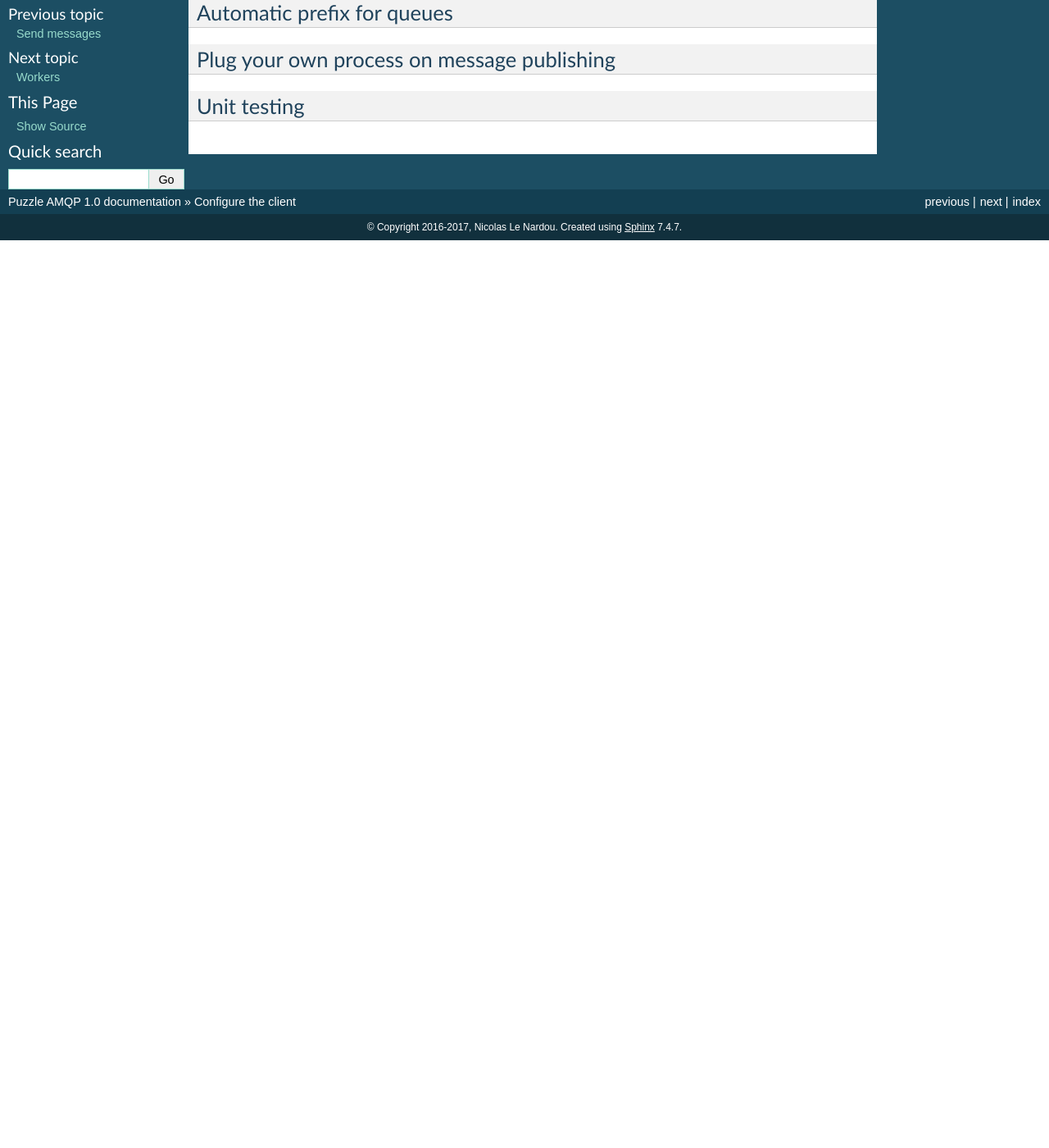
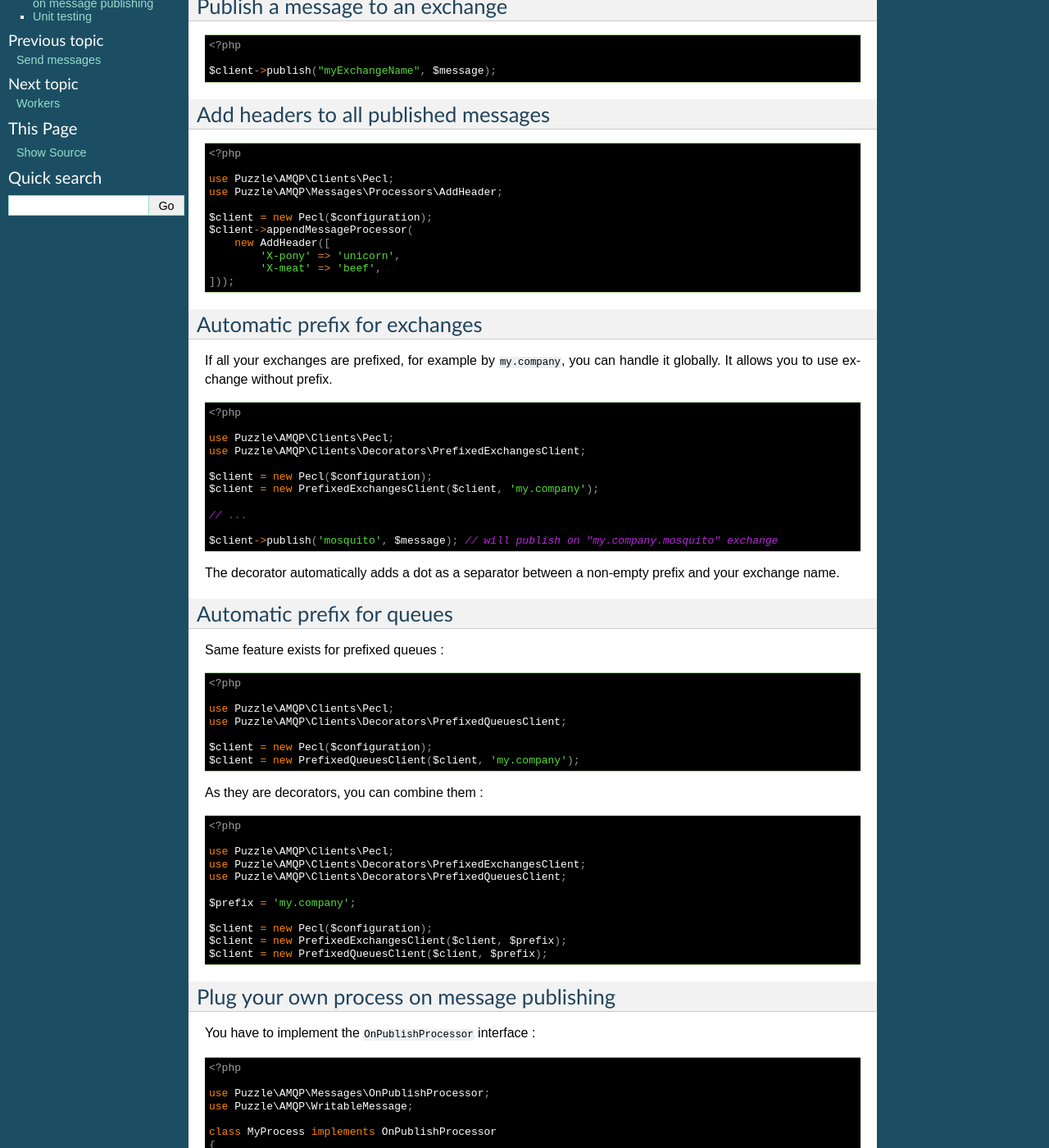
Before and after one commit to puzzle-org/documentation-amqp, a Sphinx documentation site: the page built from docs/clients.rst, in a window 1280 px wide and 1400 px high, scrolled down 270 px. Shown: the whole window at 82% size. Built offline with Sphinx 7.4.7, drawn with Linux system fonts in a browser that asks for light colours; before the commit the page ends 900 px from its top, so only the background shows below that; some of the changed text lies outside the part shown.

Commit message:
add client chapter

```diff
--- a/docs/clients.rst
+++ b/docs/clients.rst
@@ -6,17 +6,178 @@ Configure the client
 Create a client using the PECL extension
 ----------------------------------------
 
-Add header to all published messages
-------------------------------------
+.. code-block:: php
+
+    <?php
+
+    use Puzzle\AMQP\Clients\Pecl;
+
+    $client = new Pecl($configuration);
+
+
+Publish a message to an exchange
+--------------------------------
+
+.. code-block:: php
+
+    <?php
+
+    $client->publish("myExchangeName", $message);
+
+
+Add headers to all published messages
+-------------------------------------
+
+.. code-block:: php
+
+    <?php
+
+    use Puzzle\AMQP\Clients\Pecl;
+    use Puzzle\AMQP\Messages\Processors\AddHeader;
+
+    $client = new Pecl($configuration);
+    $client->appendMessageProcessor(
+        new AddHeader([
+            'X-pony' => 'unicorn',
+            'X-meat' => 'beef',
+    ]));
+
 
 Automatic prefix for exchanges
 ------------------------------
 
+If all your exchanges are prefixed, for example by ``my.company``, you can handle it globally. It allows you to use exchange without prefix.
+
+.. code-block:: php
+
+    <?php
+
+    use Puzzle\AMQP\Clients\Pecl;
+    use Puzzle\AMQP\Clients\Decorators\PrefixedExchangesClient;
+
+    $client = new Pecl($configuration);
+    $client = new PrefixedExchangesClient($client, 'my.company');
+
+    // ...
+
+    $client->publish('mosquito', $message); // will publish on "my.company.mosquito" exchange
+
+The decorator automatically adds a dot as a separator between a non-empty prefix and your exchange name.
+
+
 Automatic prefix for queues
 ---------------------------
+
+Same feature exists for prefixed queues :
+
+.. code-block:: php
+
+    <?php
+
+    use Puzzle\AMQP\Clients\Pecl;
+    use Puzzle\AMQP\Clients\Decorators\PrefixedQueuesClient;
+
+    $client = new Pecl($configuration);
+    $client = new PrefixedQueuesClient($client, 'my.company');
+
+As they are decorators, you can combine them :
+
+.. code-block:: php
+
+    <?php
+
+    use Puzzle\AMQP\Clients\Pecl;
+    use Puzzle\AMQP\Clients\Decorators\PrefixedExchangesClient;
+    use Puzzle\AMQP\Clients\Decorators\PrefixedQueuesClient;
+
+    $prefix = 'my.company';
+
+    $client = new Pecl($configuration);
+    $client = new PrefixedExchangesClient($client, $prefix);
+    $client = new PrefixedQueuesClient($client, $prefix);
+
 
 Plug your own process on message publishing
 -------------------------------------------
 
+You have to implement the ``OnPublishProcessor`` interface :
+
+.. code-block:: php
+
+    <?php
+
+    use Puzzle\AMQP\Messages\OnPublishProcessor;
+    use Puzzle\AMQP\WritableMessage;
+
+    class MyProcess implements OnPublishProcessor
+    {
+        public function onPublish(WritableMessage $message)
+        {
+            $message->setExpiration(60);
+        }
+    }
+
+You have to plug it to your client :
+
+.. code-block:: php
+
+    <?php
+
+    use Puzzle\AMQP\Clients\Pecl;
+
+    $client = new Pecl($configuration);
+    $client->appendMessageProcessor(new MyProcess());
+
+In this example, all the published message will have an expiration of 60s.
+
 Unit testing
 ------------
+
+An InMemory implementation of Client interface is provided for unit testing purpose. It allows you to unit test without amqp broker.
+It stores all the published messages.
+
+.. code-block:: php
+
+    <?php
+
+    use Puzzle\AMQP\Clients\InMemory;
+
+    $client = new InMemory();
+    $client->publish('my.exchange', $message);
+
+    $sentMessages = $client->getSentMessages();
+
+You can empty the published messages list :
+
+.. code-block:: php
+
+    <?php
+
+    $client->dropSentMessages();
+
+Full example :
+
+.. code-block:: php
+
+    <?php
+
+    class FoobarTest extends \PHPUnit_Framework_TestCase
+    {
+        private
+            $client;
+
+        protected function setUp()
+        {
+            $this->client = new InMemory();
+        }
+
+        public function testX()
+        {
+            $baz = new Baz($this->client);
+            $baz->doStuff();
+
+            $sentMessages = $this->client->getSentMessages();
+
+            // do all your asserts
+        }
+    }
```
